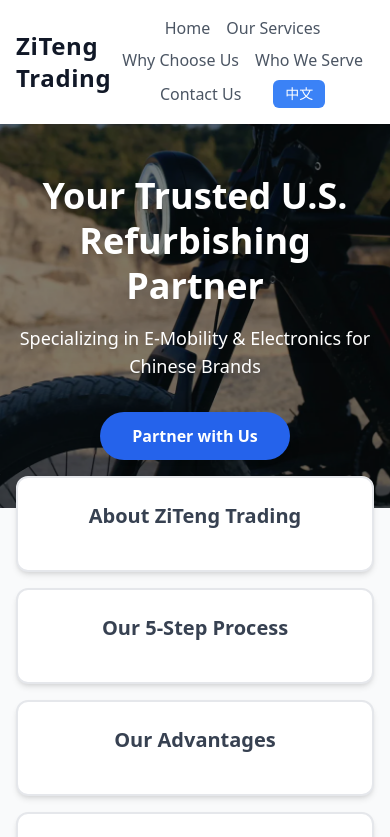
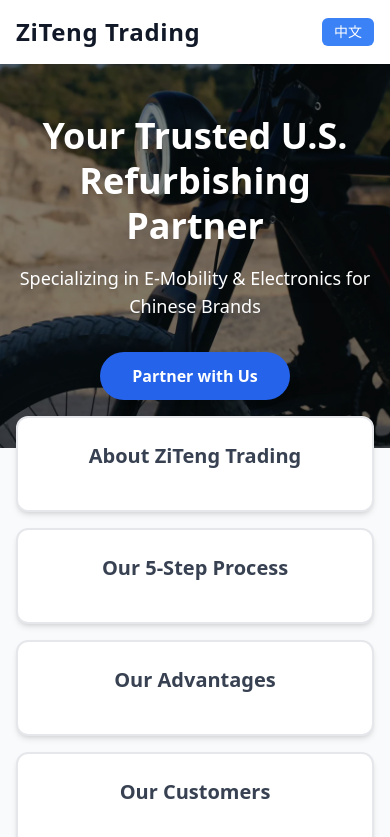
Before and after one commit to SeanDreamHsu/RebornEbike, a React (Vite) app: page / in a window 390 px wide. Shown: the top 837 px of the page. Built offline with nearby package versions, Linux system fonts and the light colour scheme.

Commit message:
remove Navigation bar from mobile

```diff
--- a/src/App.jsx
+++ b/src/App.jsx
@@ -46,7 +46,7 @@
       fullTestingQCDesc: '严格的测试与质量控制。',
       repackagingWarranty: '重新包装与保修',
       repackagingWarrantyDesc: '附翻新标签及90天保修。',
-      // Why Choose Us details
+      // 为何选择我们详情
       localUSOperations: '本地美国运营',
       localUSOperationsDesc: '无需将产品运回中国，节省时间和成本。',
       fastTurnaround: '快速周转',
@@ -59,7 +59,7 @@
       brandControlDesc: '标准化翻新流程保护您的品牌声誉。',
       multilingualSupport: '多语言支持',
       multilingualSupportDesc: '中英文双语支持团队。',
-      // Who We Serve details
+      // 服务对象详情
       weCollaborateWith: '我们与以下客户合作：',
       chineseManufacturers: '出口至美国平台（亚马逊、沃尔玛、TikTok Shop）的中国制造商',
       brandsSeekingLiquidation: '寻求B2B清算解决方案的品牌',
@@ -213,14 +213,17 @@
           <a href="#" className="text-2xl font-extrabold text-gray-900 tracking-wide">
             ZiTeng Trading
           </a>
-          {/* Navigation Links */}
-          <div className="flex flex-wrap justify-center gap-x-4 gap-y-2 md:flex-row md:space-x-8 items-center"> {/* Changed from hidden md:flex to flex flex-wrap for mobile visibility */}
-            <a href="#" className="text-gray-600 hover:text-blue-600 transition-colors duration-300 font-medium">{t.home}</a>
-            <a href="#what-we-do" className="text-gray-600 hover:text-blue-600 transition-colors duration-300 font-medium">{t.ourServices}</a>
-            <a href="#why-choose-us" className="text-gray-600 hover:text-blue-600 transition-colors duration-300 font-medium">{t.whyChooseUs}</a>
-            <a href="#who-we-serve" className="text-gray-600 hover:text-blue-600 transition-colors duration-300 font-medium">{t.whoWeServe}</a>
-            <a href="#contact" className="text-gray-600 hover:text-blue-600 transition-colors duration-300 font-medium">{t.contactUs}</a>
-            {/* Language toggle button */}
+          {/* Navigation Links and Language Toggle */}
+          {/* On mobile, hide nav links but keep language button visible. On desktop, show all. */}
+          <div className="flex items-center"> {/* New container for nav links and language button */}
+            <div className="hidden md:flex space-x-8 items-center"> {/* Nav links hidden on mobile, flex on desktop */}
+              <a href="#" className="text-gray-600 hover:text-blue-600 transition-colors duration-300 font-medium">{t.home}</a>
+              <a href="#what-we-do" className="text-gray-600 hover:text-blue-600 transition-colors duration-300 font-medium">{t.ourServices}</a>
+              <a href="#why-choose-us" className="text-gray-600 hover:text-blue-600 transition-colors duration-300 font-medium">{t.whyChooseUs}</a>
+              <a href="#who-we-serve" className="text-gray-600 hover:text-blue-600 transition-colors duration-300 font-medium">{t.whoWeServe}</a>
+              <a href="#contact" className="text-gray-600 hover:text-blue-600 transition-colors duration-300 font-medium">{t.contactUs}</a>
+            </div>
+            {/* Language toggle button - always visible */}
             <button
               onClick={toggleLanguage}
               className="ml-4 px-3 py-1 bg-blue-500 text-white rounded-md hover:bg-blue-600 transition-colors duration-300 text-sm font-medium"
```
